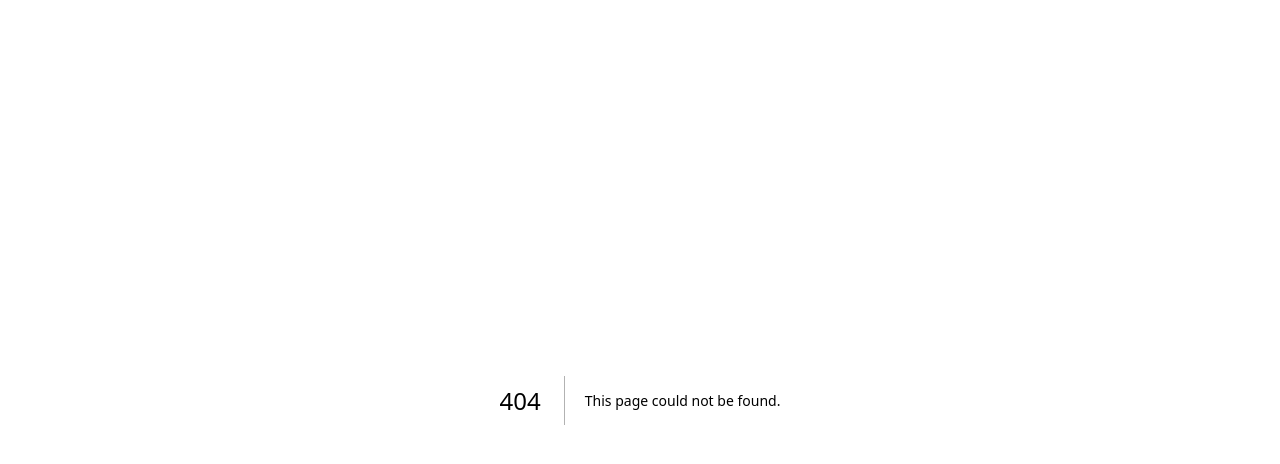
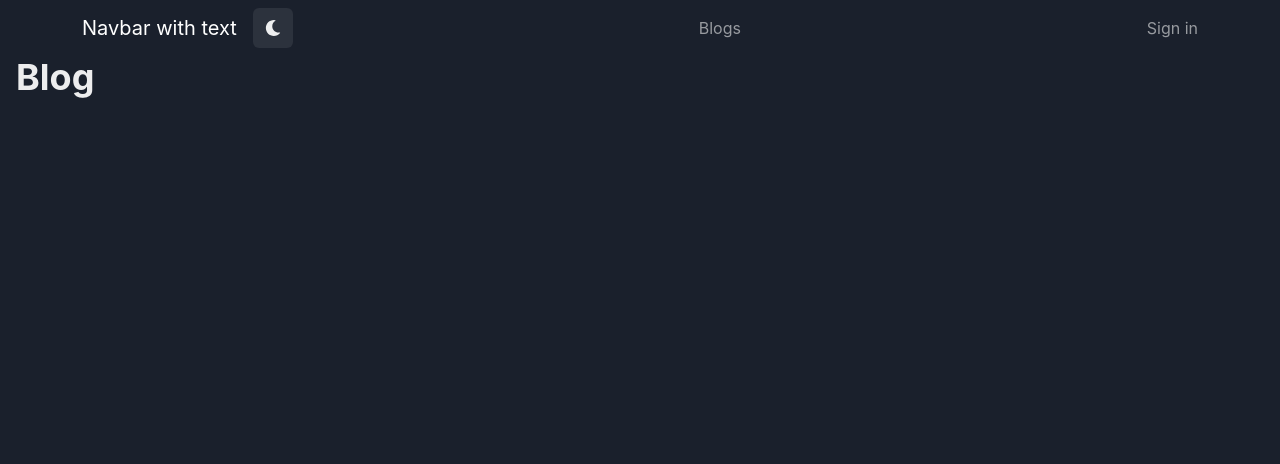
Before and after one commit to Fakepng/blog, a Next.js app: page /blog in a window 1280 px wide. Before the commit this address had no page. Shown: the top 464 px of the page. Built offline with nearby package versions, Linux system fonts and the light colour scheme; no server answers.

Commit message:
create blog page

```diff
--- /dev/null
+++ b/pages/blog/index.tsx
@@ -0,0 +1,24 @@
+import Head from "next/head";
+import { Container, Heading } from "@chakra-ui/react";
+import Navbar from "@/components/Navbar";
+
+export default function blog() {
+  return (
+    <>
+      <Head>
+        <title>Home</title>
+        <meta name="description" content="Generated by create next app" />
+        <meta name="viewport" content="width=device-width, initial-scale=1" />
+        <link rel="icon" href="/favicon.ico" />
+      </Head>
+      <nav>
+        <Navbar />
+      </nav>
+      <main>
+        <Container maxW="container.xl">
+          <Heading>Blog</Heading>
+        </Container>
+      </main>
+    </>
+  );
+}
```
